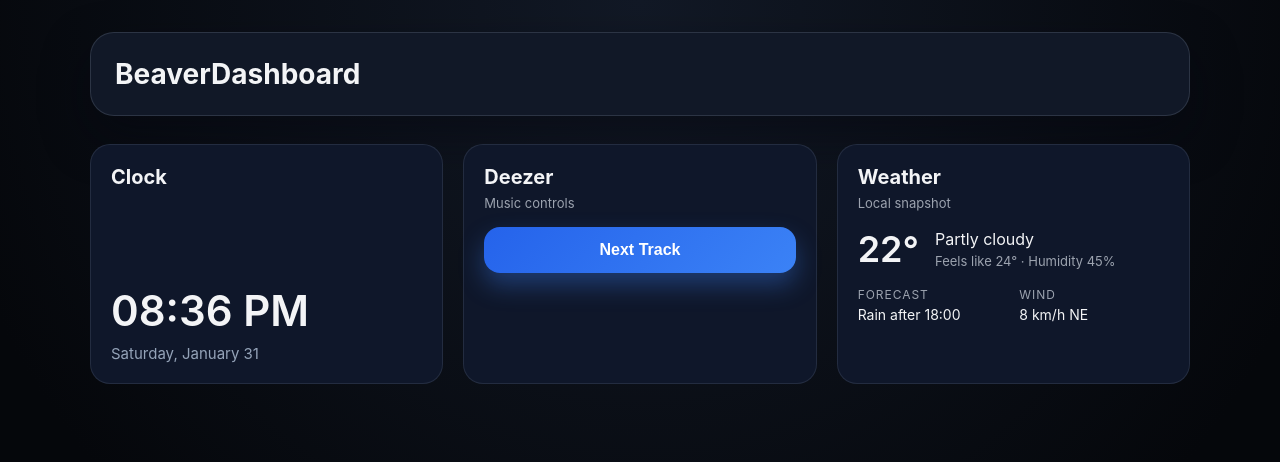
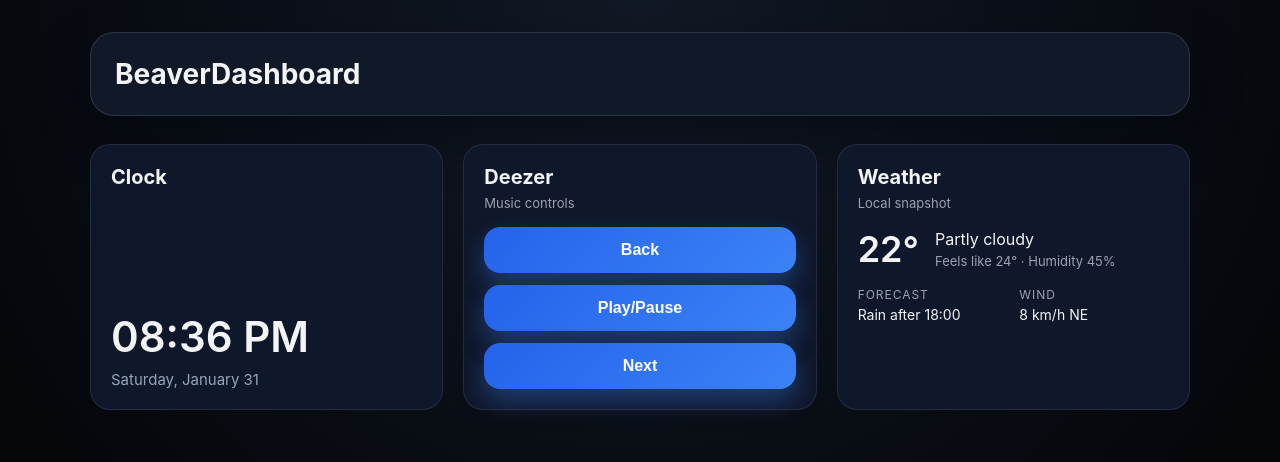
Before and after one commit to remiguillette/BeaverHome, a React (Vite) app: page / in a window 1280 px wide. Shown: the top 462 px of the page. Built offline with nearby package versions, Linux system fonts and the light colour scheme; the HTML template or start-up script is replaced by a standard one.

Commit message:
Update Deezer controls with API proxy

```diff
--- a/src/components/widgets/DeezerWidget.tsx
+++ b/src/components/widgets/DeezerWidget.tsx
@@ -1,28 +1,33 @@
 import { useState } from "react";
 
-const ACTION_ENDPOINT = "http://127.0.0.1:5001/api/action";
-const ACTION_NAME = "deezer.next";
+const ACTIONS = [
+  { action: "back", label: "Back" },
+  { action: "play", label: "Play/Pause" },
+  { action: "next", label: "Next" }
+] as const;
+
+const ACTION_ENDPOINT = "/api/deezer";
 const COOLDOWN_MS = 400;
 
+type ActionName = (typeof ACTIONS)[number]["action"];
+
 export function DeezerWidget() {
-  const [isCoolingDown, setIsCoolingDown] = useState(false);
+  const [cooldownAction, setCooldownAction] = useState<ActionName | null>(null);
 
-  const triggerNext = async () => {
-    if (isCoolingDown) {
+  const triggerAction = async (action: ActionName) => {
+    if (cooldownAction) {
       return;
     }
 
-    setIsCoolingDown(true);
+    setCooldownAction(action);
 
     try {
-      await fetch(ACTION_ENDPOINT, {
-        method: "POST",
-        headers: { "Content-Type": "application/json" },
-        body: JSON.stringify({ action: ACTION_NAME }),
+      await fetch(`${ACTION_ENDPOINT}/${action}`, {
+        method: "GET"
       });
     } finally {
       window.setTimeout(() => {
-        setIsCoolingDown(false);
+        setCooldownAction(null);
       }, COOLDOWN_MS);
     }
   };
@@ -34,14 +39,19 @@ export function DeezerWidget() {
         <p className="widget-subtitle">Music controls</p>
       </header>
       <div className="widget-body">
-        <button
-          className="action-button"
-          type="button"
-          onClick={triggerNext}
-          disabled={isCoolingDown}
-        >
-          {isCoolingDown ? "Please wait..." : "Next Track"}
-        </button>
+        <div className="deezer-controls">
+          {ACTIONS.map(({ action, label }) => (
+            <button
+              key={action}
+              className="action-button"
+              type="button"
+              onClick={() => triggerAction(action)}
+              disabled={cooldownAction !== null}
+            >
+              {cooldownAction === action ? "Please wait..." : label}
+            </button>
+          ))}
+        </div>
       </div>
     </article>
   );
--- a/src/index.css
+++ b/src/index.css
@@ -160,6 +160,11 @@ h2 {
   box-shadow: 0 12px 24px rgba(59, 130, 246, 0.35);
 }
 
+.deezer-controls {
+  display: grid;
+  gap: 12px;
+}
+
 .action-button:active {
   transform: scale(0.98);
 }
--- a/vite.config.ts
+++ b/vite.config.ts
@@ -5,7 +5,14 @@ export default defineConfig({
   plugins: [react()],
   server: {
     host: "127.0.0.1",
-    port: 5000
+    port: 5000,
+    proxy: {
+      "/api": {
+        target: "http://127.0.0.1:5001",
+        changeOrigin: true,
+        rewrite: (path) => path.replace(/^\/api/, "")
+      }
+    }
   },
   preview: {
     host: "127.0.0.1",
```
